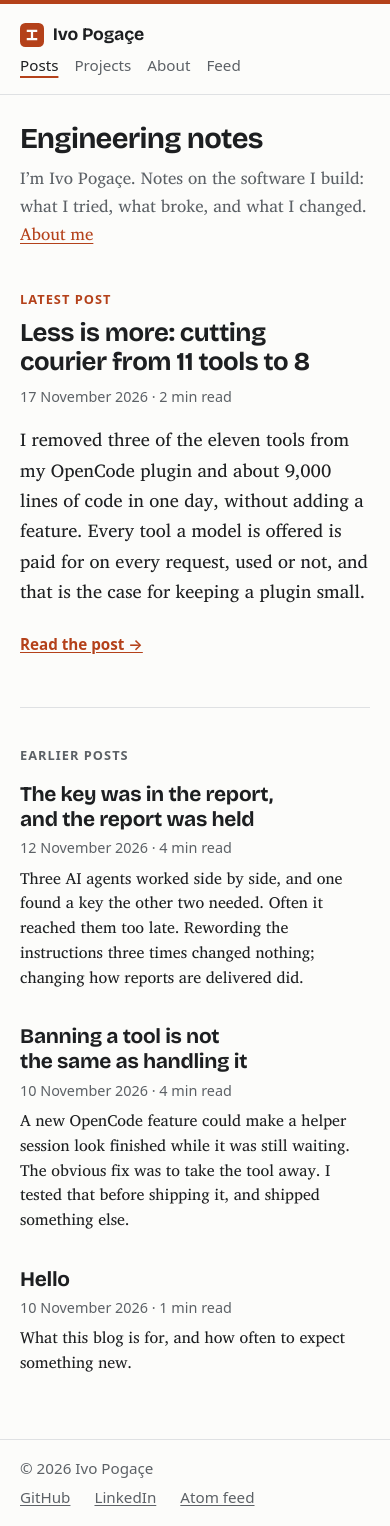
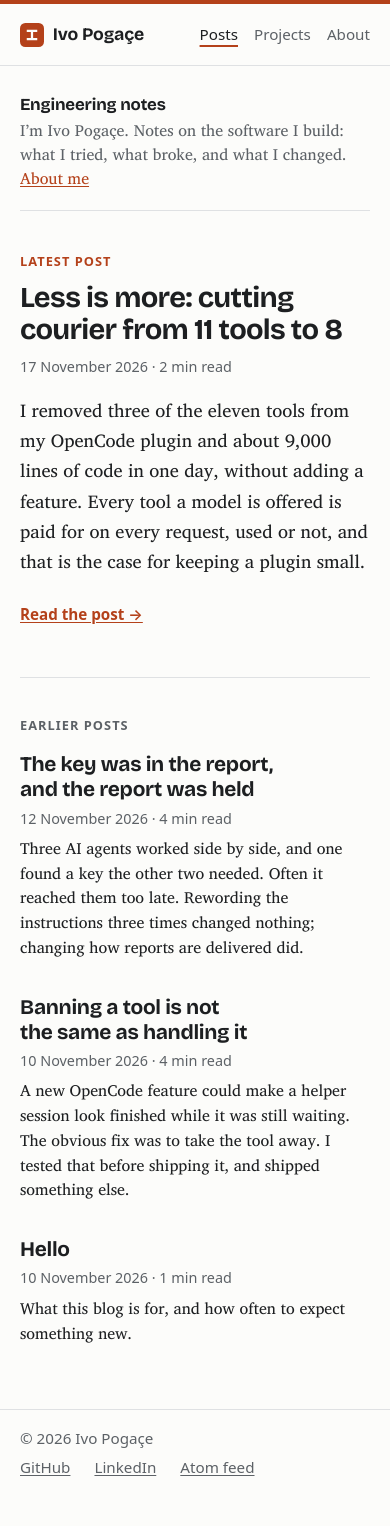
Before and after one commit to ivopogace/blog, a Jekyll site: the page built from index.html, in a window 390 px wide. Built offline with Jekyll 4.4.1, drawn with Linux system fonts in a browser that asks for light colours; after the commit the page ends 1497 px from its top, so only the background shows below that.

Commit message:
Design pass: lead with the latest post, widen tables, end posts with the project
- Home page: the tagline and intro become one quiet block, so the latest
  post's title is the largest thing on the page.
- Desktop text goes from 22.5px to about 20px; lines keep about 77 characters.
- On wide screens a table or code block that needs more room grows past the
  text column on both sides, up to 864px, before it scrolls.
- A post ends with a card for the project it is about, a left-aligned link
  when there is only one neighbour, and the Atom feed beside All posts.
- Feed leaves the top menu (it stays in the footer), so the phone header
  fits on one row.
- The Projects page lists the Less is more post under opencode-courier.

Co-Authored-By: Claude Fable 5.2 <noreply@anthropic.com>
Claude-Session: https://claude.ai/code/session_0138xCuBJozGS4DsxbkS2THG

```diff
--- a/_data/projects.yml
+++ b/_data/projects.yml
@@ -10,4 +10,4 @@
       url: https://github.com/ivopogace/opencode-courier
     - label: npm
       url: https://www.npmjs.com/package/opencode-courier
-  posts: [the-key-was-in-the-report, banning-a-tool-is-not-handling-it]
+  posts: [less-is-more-cutting-courier-to-8-tools, the-key-was-in-the-report, banning-a-tool-is-not-handling-it]
--- a/_layouts/default.html
+++ b/_layouts/default.html
@@ -86,7 +86,6 @@
         <a href="{{ '/' | relative_url }}"{% if page.url == "/" %} aria-current="page"{% endif %}>Posts</a>
         <a href="{{ '/projects/' | relative_url }}"{% if page.url == "/projects/" %} aria-current="page"{% endif %}>Projects</a>
         <a href="{{ '/about/' | relative_url }}"{% if page.url == "/about/" %} aria-current="page"{% endif %}>About</a>
-        <a href="{{ '/feed.xml' | relative_url }}">Feed</a>
       </nav>
     </div>
   </header>
--- a/assets/css/style.css
+++ b/assets/css/style.css
@@ -104,7 +104,7 @@ html {
 /* On wide screens everything sized in rem scales up together, so the wider
    column below still holds no more than about 80 characters per line. */
 @media screen and (min-width: 48rem) {
-  html { font-size: 125%; }
+  html { font-size: 112.5%; }
 }
 
 body {
@@ -126,7 +126,7 @@ body {
 ::selection { background: color-mix(in srgb, var(--accent) 25%, transparent); }
 
 .wrap {
-  max-width: 38.5rem; /* 720px of text on wide screens, about 77 characters per line */
+  max-width: 38.5rem; /* 648px of text on wide screens, about 77 characters per line */
   margin: 0 auto;
   padding: 0 1.25rem;
 }
@@ -202,7 +202,7 @@ h1, h2, h3, h4 {
   line-height: 1.2;
   text-wrap: balance;
 }
-h1 { font-size: 2.2rem; line-height: 1.1; margin: 0 0 0.6rem; letter-spacing: -0.025em; }
+h1 { font-size: 2.4rem; line-height: 1.1; margin: 0 0 0.6rem; letter-spacing: -0.025em; }
 .prose h2 { font-size: 1.4rem; margin: 2.25rem 0 0.5rem; }
 .prose h3 { font-size: 1.1rem; margin: 1.75rem 0 0.5rem; }
 
@@ -215,8 +215,33 @@ h1 { font-size: 2.2rem; line-height: 1.1; margin: 0 0 0.6rem; letter-spacing: -0
 .lede { font-size: 1.2rem; color: var(--muted); margin: 1rem 0 0; }
 .post-header { margin-bottom: 2rem; }
 .draft { color: var(--draft); font-family: var(--sans); font-size: 0.9rem; font-weight: 600; }
-.back { font-family: var(--sans); font-size: 0.95rem; margin-top: 2rem; }
+.back {
+  display: flex;
+  flex-wrap: wrap;
+  justify-content: space-between;
+  gap: 0 1.5rem;
+  font-family: var(--sans);
+  font-size: 0.95rem;
+  margin-top: 2rem;
+}
 .back a { display: inline-block; padding: 0.5rem 0; }
+.back span { color: var(--muted); }
+
+/* Under a post: the project it is about, drawn like its card on the Projects page */
+.post-project {
+  display: grid;
+  grid-template-columns: 14.5rem 1fr;
+  align-items: center;
+  gap: 1rem 1.5rem;
+  margin-top: 3rem;
+  padding: 1.25rem;
+  border: 1px solid var(--rule);
+  border-radius: 12px;
+}
+.post-project .label { color: var(--muted); font-size: 0.8rem; margin-bottom: 0.3rem; }
+.post-project h2 { font-size: 1.3rem; margin: 0 0 0.3rem; }
+.post-project p { font-size: 1rem; line-height: 1.5; margin: 0; }
+.post-project .project-links { font-size: 0.95rem; margin-top: 0.4rem; }
 
 /* Newer and older post, under a post */
 .post-nav {
@@ -234,10 +259,17 @@ h1 { font-size: 2.2rem; line-height: 1.1; margin: 0 0 0.6rem; letter-spacing: -0
 .post-nav a:hover { color: var(--link); text-decoration: underline; }
 .post-nav span { display: block; font-family: var(--sans); color: var(--muted); font-size: 0.85rem; font-weight: 400; margin-bottom: 0.2rem; }
 .post-nav .older { grid-column: 2; text-align: right; }
+/* A post with only one neighbour: the link starts at the left edge. */
+.post-nav a:only-child { grid-column: 1; text-align: left; }
 
 /* Index */
 .intro { color: var(--muted); margin: 0 0 2.5rem; }
-.intro a { white-space: nowrap; }
+.intro a, .home-intro a { white-space: nowrap; }
+/* The home page opens with one quiet line about the site, so that the newest
+   post is the largest thing on the page. */
+.home-intro { margin: 0 0 2.5rem; padding-bottom: 1.25rem; border-bottom: 1px solid var(--rule); color: var(--muted); font-size: 1rem; line-height: 1.5; }
+.home-intro h1 { font-size: 1.1rem; line-height: 1.3; letter-spacing: -0.01em; color: var(--fg); margin: 0 0 0.15rem; }
+.home-intro p { margin: 0; }
 .label {
   font-family: var(--sans);
   font-size: 0.8rem;
@@ -249,7 +281,7 @@ h1 { font-size: 2.2rem; line-height: 1.1; margin: 0 0 0.6rem; letter-spacing: -0
 }
 /* The newest post, shown larger than the rest */
 .latest { padding-bottom: 2.5rem; border-bottom: 1px solid var(--rule); }
-.latest h2 { font-size: 1.9rem; line-height: 1.12; letter-spacing: -0.02em; margin: 0 0 0.5rem; }
+.latest h2 { font-size: 2.4rem; line-height: 1.1; letter-spacing: -0.025em; margin: 0 0 0.6rem; }
 .latest h2 a { color: var(--fg); text-decoration: none; }
 .latest h2 a:hover { color: var(--link); text-decoration: underline; }
 .latest .summary { font-size: 1.15rem; margin: 1rem 0 0; }
@@ -403,6 +435,19 @@ h2:hover > .anchor, h3:hover > .anchor, .anchor:focus-visible { opacity: 1; }
 .code-block > pre { margin: 0; }
 .prose .table-scroll > table { display: table; overflow: visible; max-width: none; margin: 0; }
 
+/* On a wide screen a table or code block that needs more room than the text
+   column grows past it on both sides, up to 864px, before it scrolls. One that
+   fits stays as wide as the text. */
+@media screen and (min-width: 64rem) {
+  .prose .table-scroll, .prose .highlighter-rouge, .prose .code-block {
+    width: max-content;
+    min-width: 100%;
+    max-width: calc(100% + 12rem);
+    margin-left: 50%;
+    transform: translateX(-50%);
+  }
+}
+
 /* Tables scroll sideways on their own instead of widening the page */
 .prose table {
   display: block;
@@ -443,10 +488,11 @@ h2:hover > .anchor, h3:hover > .anchor, .anchor:focus-visible { opacity: 1; }
 
 @media (max-width: 30rem) {
   body { font-size: 1.0625rem; }
-  h1 { font-size: 1.8rem; }
-  .latest h2 { font-size: 1.6rem; }
+  h1, .latest h2 { font-size: 1.8rem; }
+  .home-intro h1 { font-size: 1.05rem; }
+  .post-project { grid-template-columns: 1fr; }
   main.wrap { padding-top: 1.75rem; }
-  /* Keeps the name and the four menu links on one row on a phone. */
+  /* Keeps the name and the three menu links on one row on a phone. */
   .site-header .wrap { column-gap: 0.75rem; }
   .site-header nav { gap: 1rem; }
   /* Let a small table wrap to the screen before it has to scroll sideways. */
@@ -458,6 +504,6 @@ h2:hover > .anchor, h3:hover > .anchor, .anchor:focus-visible { opacity: 1; }
 }
 
 @media print {
-  .site-header nav, .site-footer, .back, .post-nav, .skip, .anchor, .copy { display: none; }
+  .site-header nav, .site-footer, .back, .post-nav, .post-project, .skip, .anchor, .copy { display: none; }
   body { display: block; min-height: 0; background: #fff; color: #000; border-top: 0; }
 }
--- a/index.html
+++ b/index.html
@@ -1,8 +1,10 @@
 ---
 layout: default
 ---
-<h1>{{ site.tagline | escape }}</h1>
-<p class="intro">I’m {{ site.author | escape }}. {{ site.description | escape }} <a href="{{ '/about/' | relative_url }}">About me</a></p>
+<header class="home-intro">
+  <h1>{{ site.tagline | escape }}</h1>
+  <p>I’m {{ site.author | escape }}. {{ site.description | escape }} <a href="{{ '/about/' | relative_url }}">About me</a></p>
+</header>
 {% if site.posts.size > 0 %}
 {%- assign latest = site.posts.first %}
 {%- assign latest_minutes = latest.content | strip_html | number_of_words | plus: 199 | divided_by: 200 | at_least: 1 %}
```
Also changed, not shown: _layouts/post.html (+32 -1 lines).
